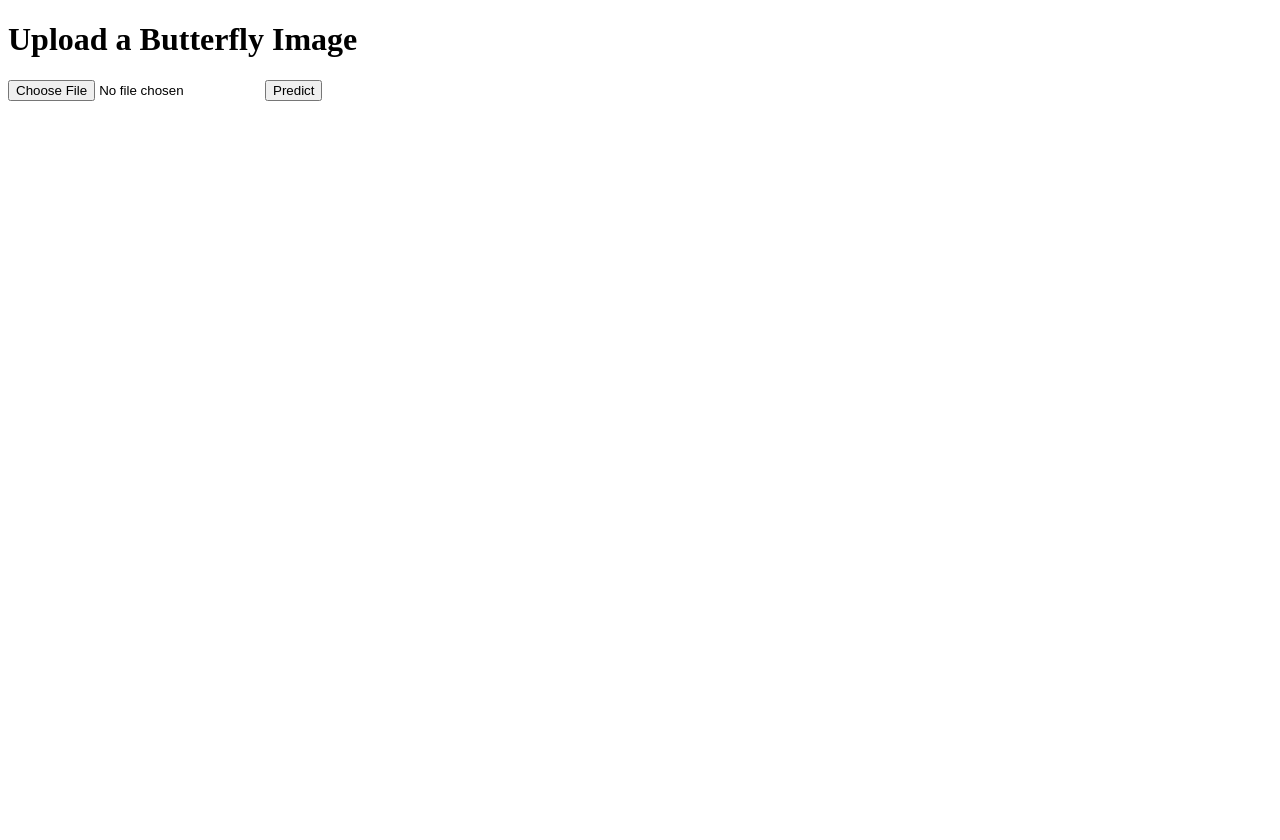
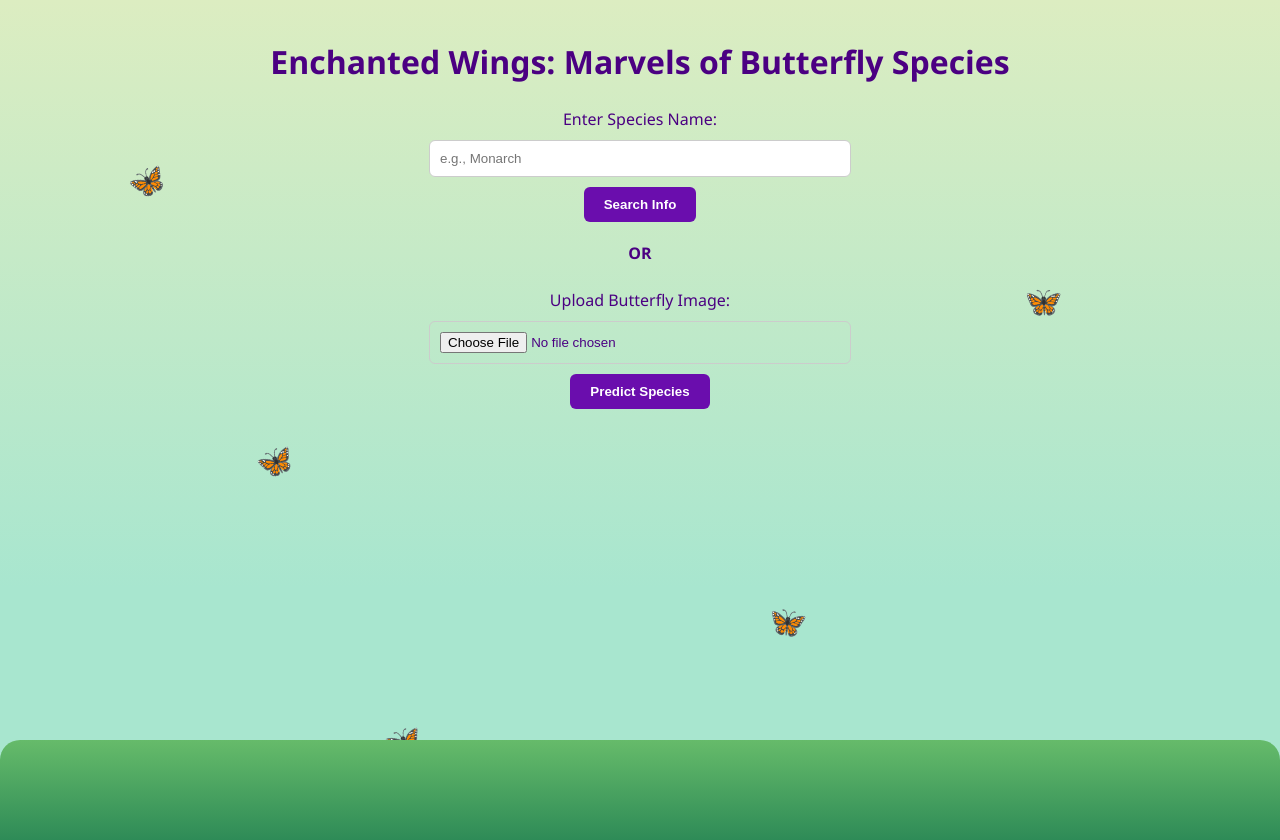
Before and after one commit to AshaSreeLatha/EnchantedWings-Marvels-Of-Butterfly-Species, a plain HTML site: page Project Files/index.html in a window 1280 px wide. Before the commit the page ends 800 px from the top, so only its background shows below. Drawn offline with Linux system fonts and the light colour scheme.

Commit message:
Add files via upload

```diff
--- a/Project Files/index.html
+++ b/Project Files/index.html
@@ -1,11 +1,114 @@
 <!DOCTYPE html>
-<html>
-<head><title>Butterfly Classifier</title></head>
+<html lang="en">
+<head>
+    <meta charset="UTF-8">
+    <title>Enchanted Wings: Marvels of Butterfly Species</title>
+    <meta name="viewport" content="width=device-width, initial-scale=1.0">
+    <style>
+        body {
+            margin: 0;
+            font-family: 'Segoe UI', Tahoma, Geneva, Verdana, sans-serif;
+            background: linear-gradient(to top, #a8e6cf 30%, #dcedc1 100%);
+            height: 100vh;
+            overflow: hidden;
+            position: relative;
+            text-align: center;
+            color: #4b0082;
+        }
+
+        h1 {
+            margin-top: 40px;
+            font-size: 32px;
+            font-weight: bold;
+        }
+
+        form {
+            margin-top: 25px;
+        }
+
+        input[type="text"], input[type="file"] {
+            padding: 10px;
+            width: 60%;
+            max-width: 400px;
+            margin: 10px 0;
+            border: 1px solid #ccc;
+            border-radius: 6px;
+        }
+
+        button {
+            background-color: #6a0dad;
+            color: white;
+            padding: 10px 20px;
+            border: none;
+            border-radius: 6px;
+            cursor: pointer;
+            font-weight: bold;
+        }
+
+        button:hover {
+            background-color: #4b0082;
+        }
+
+        .separator {
+            margin: 20px 0;
+            font-weight: bold;
+        }
+
+        /* Grass */
+        .grass {
+            position: absolute;
+            bottom: 0;
+            width: 100%;
+            height: 100px;
+            background: linear-gradient(to top, #2e8b57, #66bb6a);
+            border-top-left-radius: 20px;
+            border-top-right-radius: 20px;
+        }
+
+        /* Static butterflies */
+        .static-butterfly {
+            position: absolute;
+            font-size: 30px;
+        }
+
+        .b1 { top: 15%; left: 10%; transform: rotate(-20deg); }
+        .b2 { top: 30%; left: 80%; transform: rotate(10deg); }
+        .b3 { top: 50%; left: 20%; transform: rotate(-15deg); }
+        .b4 { top: 70%; left: 60%; transform: rotate(20deg); }
+        .b5 { top: 85%; left: 30%; transform: rotate(-10deg); }
+    </style>
+</head>
 <body>
-  <h1>Upload a Butterfly Image</h1>
-  <form action="/predict" method="post" enctype="multipart/form-data">
-    <input type="file" name="image" required>
-    <input type="submit" value="Predict">
-  </form>
+
+    <!-- Static Butterflies 🦋 -->
+    <div class="static-butterfly b1">🦋</div>
+    <div class="static-butterfly b2">🦋</div>
+    <div class="static-butterfly b3">🦋</div>
+    <div class="static-butterfly b4">🦋</div>
+    <div class="static-butterfly b5">🦋</div>
+
+    <!-- Main Title -->
+    <h1>Enchanted Wings: Marvels of Butterfly Species</h1>
+
+    <!-- Search Form -->
+    <form action="/search" method="post">
+        <label for="species_name">Enter Species Name:</label><br>
+        <input type="text" id="species_name" name="species_name" placeholder="e.g., Monarch" required>
+        <br>
+        <button type="submit">Search Info</button>
+    </form>
+
+    <div class="separator">OR</div>
+
+    <!-- Upload Form -->
+    <form action="/predict" method="post" enctype="multipart/form-data">
+        <label for="image">Upload Butterfly Image:</label><br>
+        <input type="file" id="image" name="image" accept="image/*" required>
+        <br>
+        <button type="submit">Predict Species</button>
+    </form>
+
+    <!-- Grass at the bottom -->
+    <div class="grass"></div>
 </body>
 </html>
```
